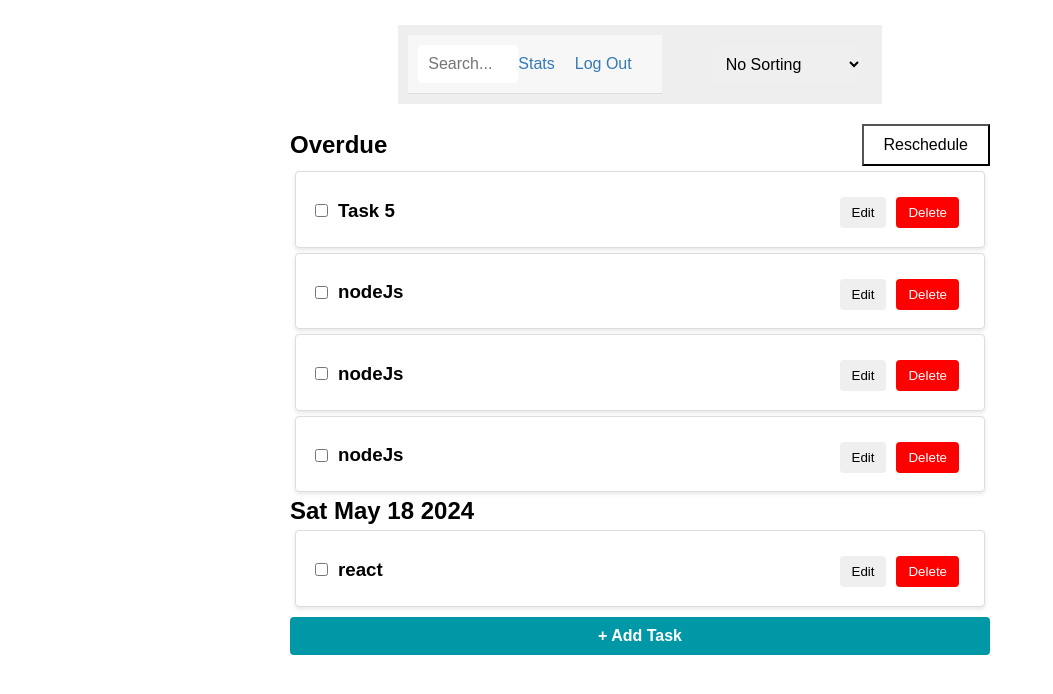
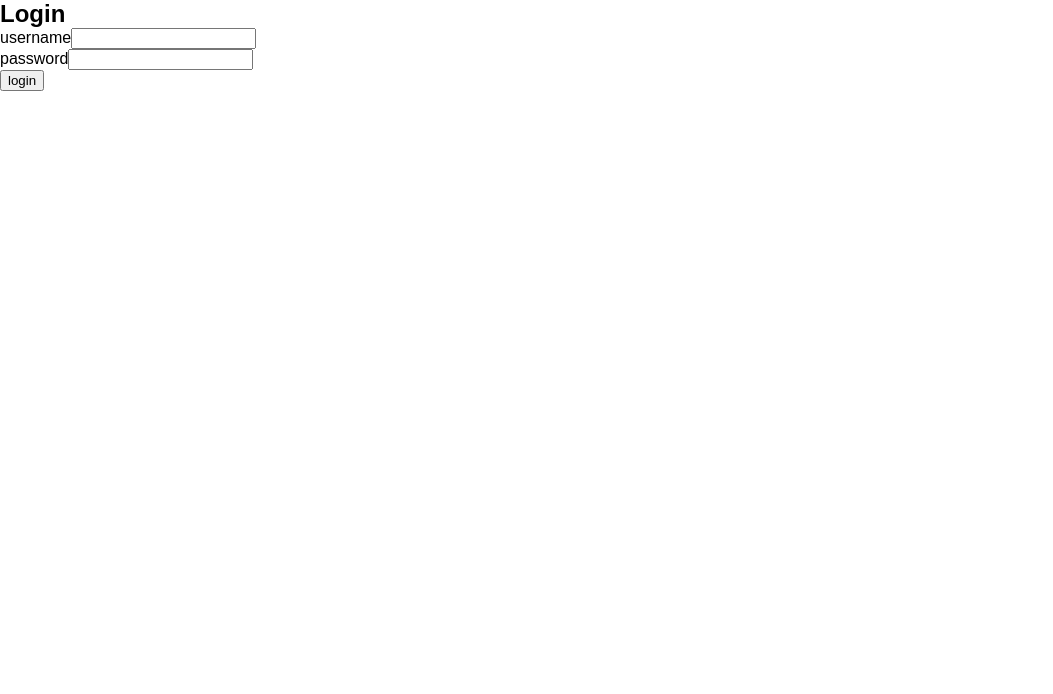
Before and after one commit to elvis-visi/todoApp, a React (Vite) app in the folder frontend/: page /login in a window 1280 px wide. Shown: the top 694 px of the page, without its empty margins (0-1053 px from the left). Built offline with nearby package versions, Linux system fonts and the light colour scheme.

Commit message:
Fetching tasks from the backend, only after a user logs in

```diff
--- a/frontend/package.json
+++ b/frontend/package.json
@@ -10,8 +10,11 @@
     "preview": "vite preview"
   },
   "dependencies": {
+    "axios": "^1.6.8",
+    "cors": "^2.8.5",
     "react": "^18.2.0",
-    "react-dom": "^18.2.0"
+    "react-dom": "^18.2.0",
+    "react-router-dom": "^6.23.0"
   },
   "devDependencies": {
     "@types/react": "^18.2.66",
--- a/frontend/src/App.jsx
+++ b/frontend/src/App.jsx
@@ -1,98 +1,79 @@
-import { useState } from "react";
+import { useEffect, useState } from "react";
+
 import TaskListView from "./components/TaskListView";
-
-
-const tasksList =   [
-  {
-      "title": "Task 4",
-      "description": "adding a new task",
-      "dueDate": "2024-04-26T00:00:00.000Z",
-      "dateAdded": "2024-04-11T09:57:47.823Z",
-      "priority": 2,
-      "completed": false,
-      "user": {
-          "username": "visi",
-          "id": "6616c02c51c8f07efa59438c"
-      },
-      "id": "6617671bfe90b38b8bb021f5"
-  },
-  {
-    "title": "Task 5",
-    "description": "adding a new task",
-    "dueDate": "2024-04-23T00:00:00.000Z",
-    "dateAdded": "2024-04-11T09:57:47.823Z",
-    "priority": 2,
-    "completed": false,
-    "user": {
-        "username": "visi",
-        "id": "6616c02c51c8f07efa59438c"
-    },
-    "id": "6617b41bfek9b28b8bb021f5"
-},
-  {
-      "title": "react",
-      "description": "adding a new task",
-      "dueDate": "2024-05-18T00:00:00.000Z",
-      "dateAdded": "2024-04-11T10:02:21.246Z",
-      "priority": 3,
-      "completed": false,
-      "user": {
-          "username": "visi",
-          "id": "6616c02c51c8f07efa59438c"
-      },
-      "id": "6617b52dfj90467b8bb021fc"
-  },
-  {
-    "title": "nodeJs",
-    "description": "JS environment",
-    "dueDate": "2024-04-21T00:00:00.000Z",
-    "dateAdded": "2024-04-11T10:02:21.246Z",
-    "priority": 3,
-    "completed": false,
-    "user": {
-        "username": "visi",
-        "id": "6616c02c51c8f07efa59438c"
-    },
-    "id": "6617b52dfe65b38b8ad021fc"
-},
-{
-  "title": "nodeJs",
-  "description": "JS environment",
-  "dueDate": "2024-04-24T00:00:00.000Z",
-  "dateAdded": "2024-04-11T10:02:21.246Z",
-  "priority": 3,
-  "completed": false,
-  "user": {
-      "username": "visi",
-      "id": "6616c02c51c8f07efa59438c"
-  },
-  "id": "6617b52dfe90b38b6cb021fc"
-},
-{
-  "title": "nodeJs",
-  "description": "JS environment",
-  "dueDate": "2024-04-25T00:00:00.000Z",
-  "dateAdded": "2024-04-11T10:02:21.246Z",
-  "priority": 3,
-  "completed": false,
-  "user": {
-      "username": "visi",
-      "id": "6616c02c51c8f07efa59438c"
-  },
-  "id": "6617b52dfe90b0vb8bb021fc"
-},
-]
+import Login from "./components/Login";
+import loginService from './services/login'
+import tasksService from './services/tasks'
 
  //parent takes the data at props, pass it down  to the sub components
 function App() {
-const [tasks,setTasks] = useState(tasksList)
+const [tasks,setTasks] = useState([])
+const [user,setUser] = useState(null)
+const [username, setUsername] = useState('')
+const [password, setPassword] = useState('')
+
+console.log('Rendering App');
+
+//fetch tasks when `user` changes and is not null
+useEffect(() => {
+  if(user && user.token){
+    tasksService.setToken(user.token)
+    fetchTasks()
+  }
+},[user]) // Dependency on `user` state
+
+
+
+const handleLogin = async (event) => {
+    event.preventDefault()
+    console.log('login event ',event)
+    console.log('logging in with', username, password)
+
+    try{
+      const user = await loginService.login({
+        username,password
+      })
+      setUser(user)
+      setUsername('')
+      setPassword('')
+
+    }catch(exception){
+      console.log(exception)
+      setUser(null)
+    }
+
+  }
+
+  const fetchTasks = async () => {
+    try {
+      const tasksData = await tasksService.getAll();
+      setTasks(tasksData);
+    } catch (error) {
+      console.error('Failed to fetch tasks', error);
+      setTasks([]);
+    }
+  };
 
   return (
     <>
-      <TaskListView
-      tasks={tasks}
-      setTasks={setTasks}
-      />
+    {user === null
+    ?
+    <Login
+      username={username}
+      password={password}
+      handleUsernameChange={({ target }) => setUsername(target.value)}
+      handlePasswordChange={({ target }) => setPassword(target.value)}
+      handleSubmit={handleLogin}
+    />
+    :
+    <TaskListView
+    tasks={tasks}
+    setTasks={setTasks}
+    />
+    }
+
+
+
     </>
   )
 }
--- /dev/null
+++ b/frontend/src/components/Login.jsx
@@ -0,0 +1,38 @@
+
+const Login = ({
+    handleSubmit,
+    handleUsernameChange,
+    handlePasswordChange,
+    username,
+    password
+  }) => {
+    return (
+      <div>
+        <h2>Login</h2>
+
+        <form onSubmit={handleSubmit}>
+          <div>
+             username
+            <input
+              id='username'
+              value={username}
+              onChange={handleUsernameChange}
+            />
+          </div>
+          <div>
+             password
+            <input
+              id='password'
+              type="password"
+              value={password}
+              onChange={handlePasswordChange}
+            />
+          </div>
+          <button id="login-button" type="submit">login</button>
+        </form>
+      </div>
+    )
+  }
+
+
+export default Login;
--- a/frontend/src/components/TaskListView.jsx
+++ b/frontend/src/components/TaskListView.jsx
@@ -26,6 +26,8 @@ const groupTasksByDueDate = (tasks, todayAtMidnight) => {
 
 
 const TaskListView = ({ tasks, setTasks }) => {
+
+  console.log('Rendering TaskListView', tasks);
 
   const [searchTerm,setSearchTerm] = useState('')
   const [sortType, setSortType] = useState('none');  // 'none', 'priority', or 'dateAdded'
--- /dev/null
+++ b/frontend/src/services/login.js
@@ -0,0 +1,11 @@
+import axios from 'axios'
+const baseUrl = 'http://localhost:3001/api/login'
+
+
+
+const login = async credentials => {
+    const response = await axios.post(baseUrl,credentials)
+    return response.data
+}
+
+export default { login }
--- /dev/null
+++ b/frontend/src/services/tasks.js
@@ -0,0 +1,22 @@
+import axios from 'axios'
+const baseUrl = 'http://localhost:3001/api/tasks';
+
+let token = null
+
+const setToken = newToken => {
+    token = `bearer ${newToken}`
+}
+
+
+
+const getAll = async () => {
+
+    const config = {
+        headers: { Authorization: token },
+      }
+
+    const response = await axios.get(baseUrl,config)
+    return response.data
+}
+
+export default {getAll, setToken}
```
Also changed, not shown: 1 other file (tests, documents, lock files or other folders).
